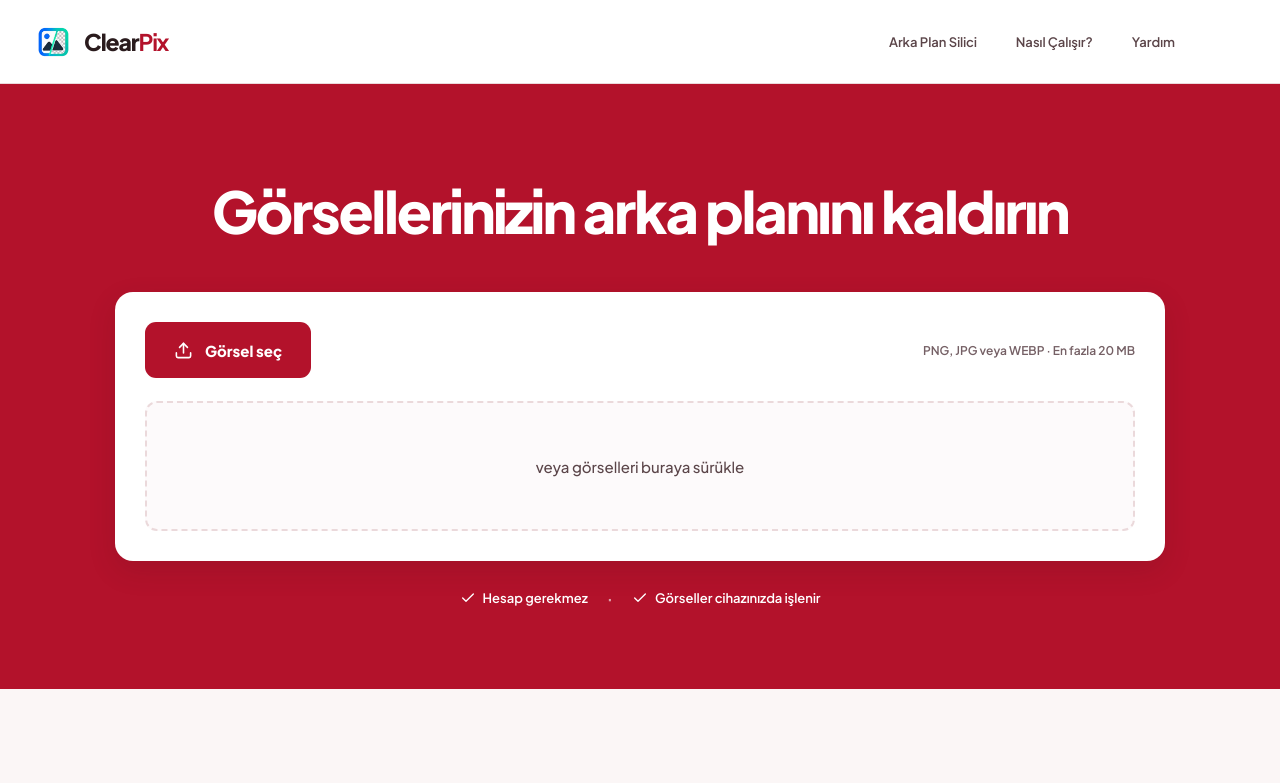
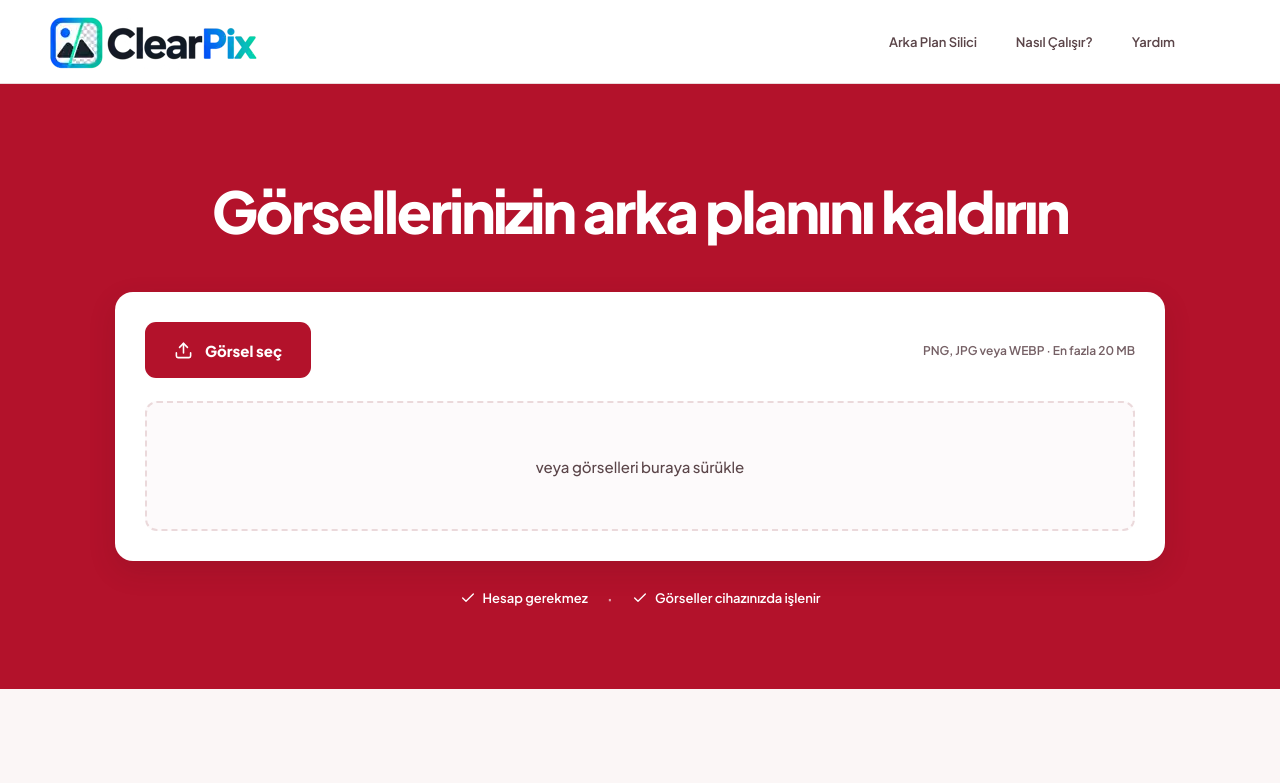
Before and after one commit to shymok-nt/Convertrio, a React (Vite) app: page / in a window 1280 px wide. Shown: the top 783 px of the page. Built offline with nearby package versions, Linux system fonts and the light colour scheme.

Commit message:
brand: use full ClearPix artwork (src/App.jsx)

```diff
--- a/src/App.jsx
+++ b/src/App.jsx
@@ -45,8 +45,7 @@ async function automaticallyCleanEdges(blob) {
 
 function Brand({ footer = false }) {
   return <a className={`brand ${footer ? 'brand-footer' : ''}`} href="#ust" aria-label="ClearPix ana sayfa">
-    <img src="/clearpix-logo.webp" alt="" className="brand-image"/>
-    <span>Clear<strong>Pix</strong></span>
+    <img src="/clearpix-wordmark.webp" alt="ClearPix" className="brand-wordmark"/>
   </a>
 }
 
```
